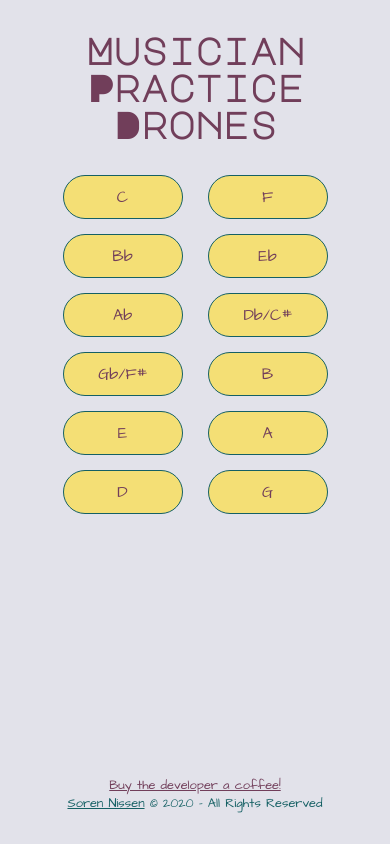
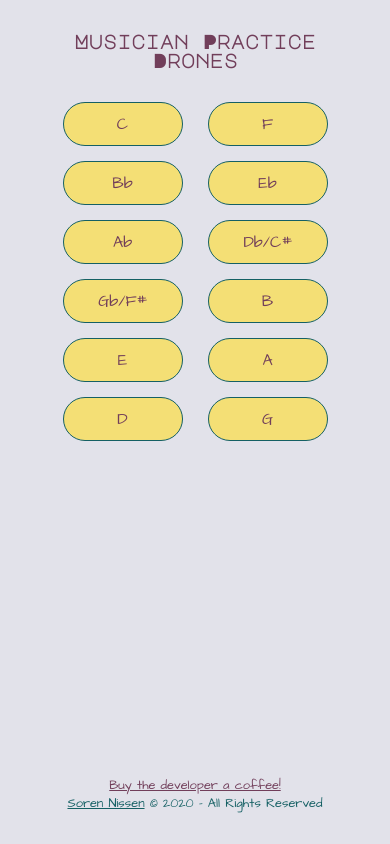
Before and after one commit to skendanavian/muscian-practice-drones, a React (Create React App) app: page / in a window 390 px wide. Built offline with nearby package versions, Linux system fonts and the light colour scheme.

Commit message:
fixed font on mobile

```diff
--- a/src/App.scss
+++ b/src/App.scss
@@ -56,7 +56,7 @@ h1 {
 
 @media screen and (min-width: 321px) and (max-width: 699px) {
   h1 {
-    font-size: 2.3rem;
+    font-size: 1.2rem;
   }
   p {
     font-size: 0.8rem;
```
